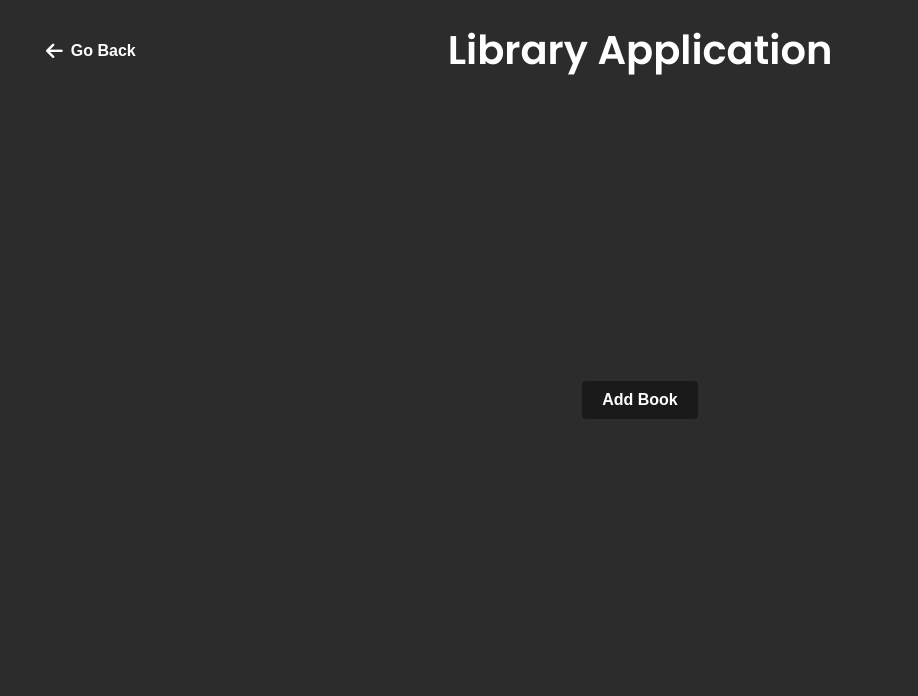
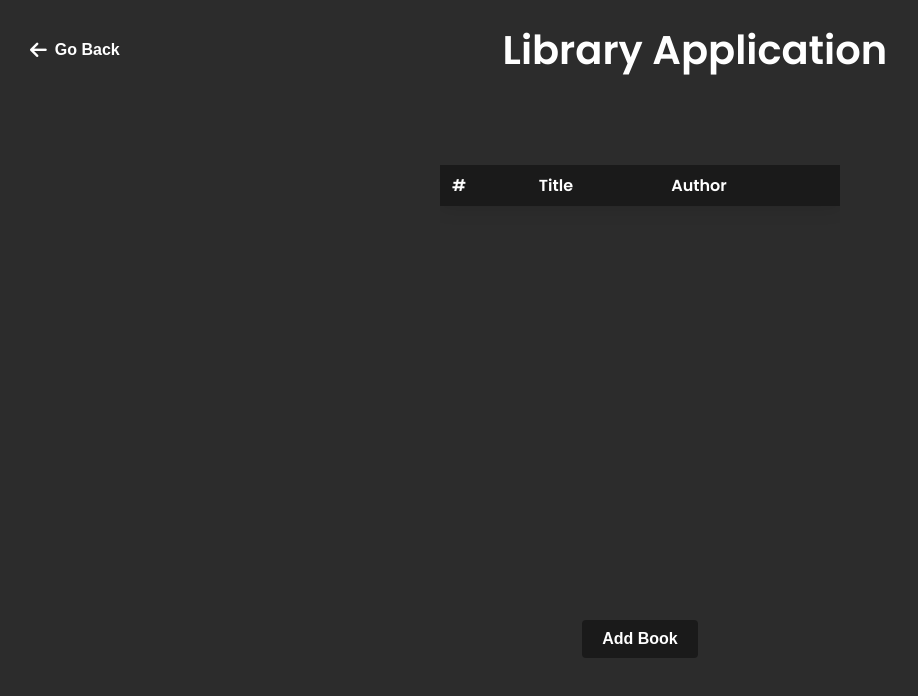
Before and after one commit to NovNet99/Library-Manager, an Electron app: page database.html in a window 1280 px wide. Shown: the whole page, without its empty margins (0-918 px from the left). Drawn offline with Linux system fonts and the light colour scheme; no server answers.

Commit message:
Cleaned up css styling on Add book functionality

```diff
--- a/database.html
+++ b/database.html
@@ -11,15 +11,30 @@
     <link rel="stylesheet" href="styles.css" />
   </head>
   <body>
-    <!-- Back Button -->
-    <div class="header-container">
+    <header>
       <button id="goBack" class="back-button">
         <i class="fas fa-arrow-left"></i> Go Back
       </button>
       <h1>Library Application</h1>
+    </header>
+    <!-- Back Button -->
+    <div class="header-container">
+
+
     </div>
 
-    <div id="bookList"></div>
+    <div class="scrollable-table-container">
+      <table id="bookTable" class="table-content">
+        <thead>
+          <tr>
+            <th>#</th>
+            <th>Title</th>
+            <th>Author</th>
+          </tr>
+        </thead>
+        <tbody></tbody> <!-- Data will be inserted here dynamically -->
+      </table>
+    </div>
     <!-- Books will be displayed here -->
 
     <div class="add-book-button-wrapper">
--- a/database.js
+++ b/database.js
@@ -1,21 +1,22 @@
 //--------DATABASE.HTML CODE FUNCTIONALITY--------
 // Get references to elements
 const bookFormContainer = document.getElementById("bookFormContainer");
+const backBtn = document.getElementById("goBack");
 const addBookBtn = document.getElementById("addBookBtn");
 const saveBookBtn = document.getElementById("saveBookBtn");
 const cancelBookBtn = document.getElementById("cancelBookBtn");
 const bookTitle = document.getElementById("bookTitle");
 const bookAuthor = document.getElementById("bookAuthor");
 
-document.getElementById("bookTitle").addEventListener("focus", () => {
+bookTitle.addEventListener("focus", () => {
   console.log("Title field focused");
 });
-document.getElementById("bookAuthor").addEventListener("focus", () => {
+bookAuthor.addEventListener("focus", () => {
   console.log("Author field focused");
 });
 
 // Event listener to handle the back button
-document.getElementById("goBack").addEventListener("click", () => {
+backBtn.addEventListener("click", () => {
   window.electronAPI.loadPage("index.html"); // Go back to the main page
 });
 
@@ -74,27 +75,28 @@ cancelBookBtn.addEventListener("click", () => {
   document.getElementById("error-message").style.display = "none";
 });
 
-
 const bookList = document.getElementById("bookList");
 
 //Loads saved books so user can see them on the page.
 async function loadBooks() {
   const books = await window.electronAPI.getBooks();
+  const tableBody = document.querySelector("#bookTable tbody");
 
-  //Of no books exist, displays 'No books found' text.
   if (books.length === 0) {
-    bookList.innerHTML = "<p>No books found.</p>";
+    tableBody.innerHTML = "<tr><td colspan='3'>No books found.</td></tr>";
   } else {
-    bookList.innerHTML = books
+    tableBody.innerHTML = books
       .map(
         (book, index) =>
-          `<div class="book-item">
-            <strong>${index + 1}. ${book.title}</strong> by ${book.author}
-          </div>`
+          `<tr>
+            <td>${index + 1}</td>
+            <td>${book.title}</td>
+            <td>${book.author}</td>
+          </tr>`
       )
       .join("");
   }
 }
 
 // Load books when page loads
-loadBooks();
+document.addEventListener("DOMContentLoaded", loadBooks);
--- a/styles.css
+++ b/styles.css
@@ -1,45 +1,55 @@
 @import url("https://fonts.googleapis.com/css2?family=Poppins:wght@400;600&display=swap");
+
+* {
+  box-sizing: border-box;
+  margin: 0;
+  padding: 0;
+}
 
 body {
   background-color: #2c2c2c; /* Dark grey background */
   color: white;
   font-family: "Poppins", sans-serif;
+  width: 100%;
   display: flex;
   flex-direction: column;
   align-items: center;
-  justify-content: center;
-  height: 100vh;
+  justify-content: flex-start;
+  min-height: 100vh;
   margin: 0;
   text-align: center;
   position: relative;
+  overflow-y: auto;
 }
 
 .hidden {
   display: none;
 }
 
+header{
+  display: flex;
+  justify-content: space-between;
+  width: 100%;
+  align-items: center;
+  margin: 10px;
+  padding: 10px 10px;
+}
+
 .header-container {
-  position: absolute;
-  top: 20px; /* Adjust as needed */
-  left: 20px;
-  width: calc(100% - 40px); /* Prevents overflow */
+  position: relative; /* Ensures child elements stay inside */
+  width: 100%;
   display: flex;
   align-items: center;
-  justify-content: space-between; /* Pushes items apart */
+  justify-content: space-between; /* Pushes title & button apart */
+  padding: 20px;
 }
 
 h1 {
   font-size: 2.5rem;
   font-weight: 600;
-  position: absolute;
-  top: 10%; /* Adjust this value to move it up/down */
-  left: 50%;
-  flex-grow: 1;
-  transform: translateX(-50%);
   text-align: center;
+  flex-grow: 1; /* Allows h1 to take up available space */
   margin: 0;
-  max-width: 500%; /* Gives more leeway to the title text */
-  overflow: hidden; /* Optional: to avoid overflow if the text is too long */
 }
 
 #versionInfo {
@@ -64,12 +74,11 @@ h1 {
 }
 
 .back-button {
-  position: absolute;
-  top: 20px;
-  left: 20px;
   display: flex;
   align-items: center;
   background-color: transparent;
+  margin-right: auto;
+  margin-left: 20px;
   color: white;
   font-size: 1rem;
   font-weight: 600;
@@ -87,15 +96,62 @@ h1 {
   font-size: 1.2rem; /* Adjust size */
 }
 
-.add-book-button-wrapper{
+/*------TABLE STYLING-------*/
+.scrollable-table-container{
+  height: 400px;
+  overflow-y: auto;
+  margin: 25px 0;
+}
+
+
+.table-content{
+  border-collapse: collapse;
+  font-size: 1em;
+  min-width: 400px;
+  border-radius: 5px 5px 0 0;
+
+  box-shadow: 0 0 20px rgba(0, 0, 0, 0.15);
+}
+
+.table-content thead tr{
+  background-color: #1a1a1a;
+  text-align: left;
+  font-weight: bold;
+  position: sticky;
+  top: 0;
+
+}
+
+
+.table-content th, .table-content td{
+  padding: 8px 12px;
+  text-align: left;
+}
+
+.table-content tbody tr{
+  border-bottom: 1px solid white;
+}
+
+.table-content tbody tr:last-of-type{
+  border-bottom: 3px solid white;
+}
+
+/*.table-content tbody tr:nth-of-type(even){
+  background-color:#464646;
+
+}*/
+
+/*------ADD BOOK BUTTON AND MENU STYLING------*/
+
+.add-book-button-wrapper {
   margin: 30px;
 }
 
-.add-book-form-container{
+.add-book-form-container {
   margin: 30px;
   padding: 10px;
   border: #1a1a1a;
-    border-style:dashed;
+  border-style: dashed;
   border-radius: 4px;
 }
 
@@ -116,10 +172,9 @@ h1 {
   justify-content: space-between;
   justify-content: space-evenly;
   gap: 10px;
-
 }
 
-.option-button{
+.option-button {
   width: 131px;
 }
 
@@ -135,3 +190,24 @@ h1 {
   width: 100%;
   box-sizing: border-box; /* Removes spilling of input outside of div. */
 }
+
+/*------SCROLLBAR STYLING------
+ /* width */
+ ::-webkit-scrollbar {
+  width: 5px;
+}
+
+/* Track */
+::-webkit-scrollbar-track {
+  background: #f1f1f1;
+}
+
+/* Handle */
+::-webkit-scrollbar-thumb {
+  background: #888;
+}
+
+/* Handle on hover */
+::-webkit-scrollbar-thumb:hover {
+  background: #555;
+}
```
Also changed, not shown: 1 other file. Lines whose indentation alone changed are shown as unchanged.
